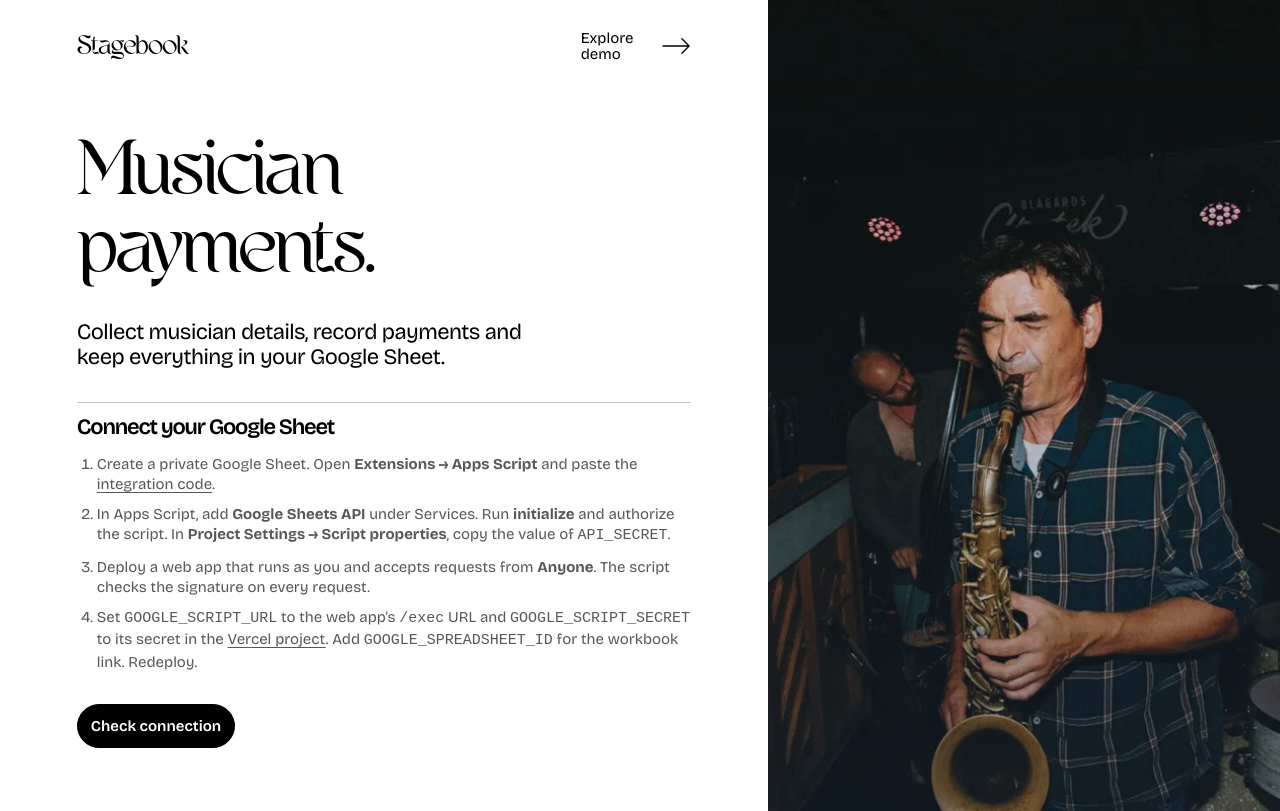
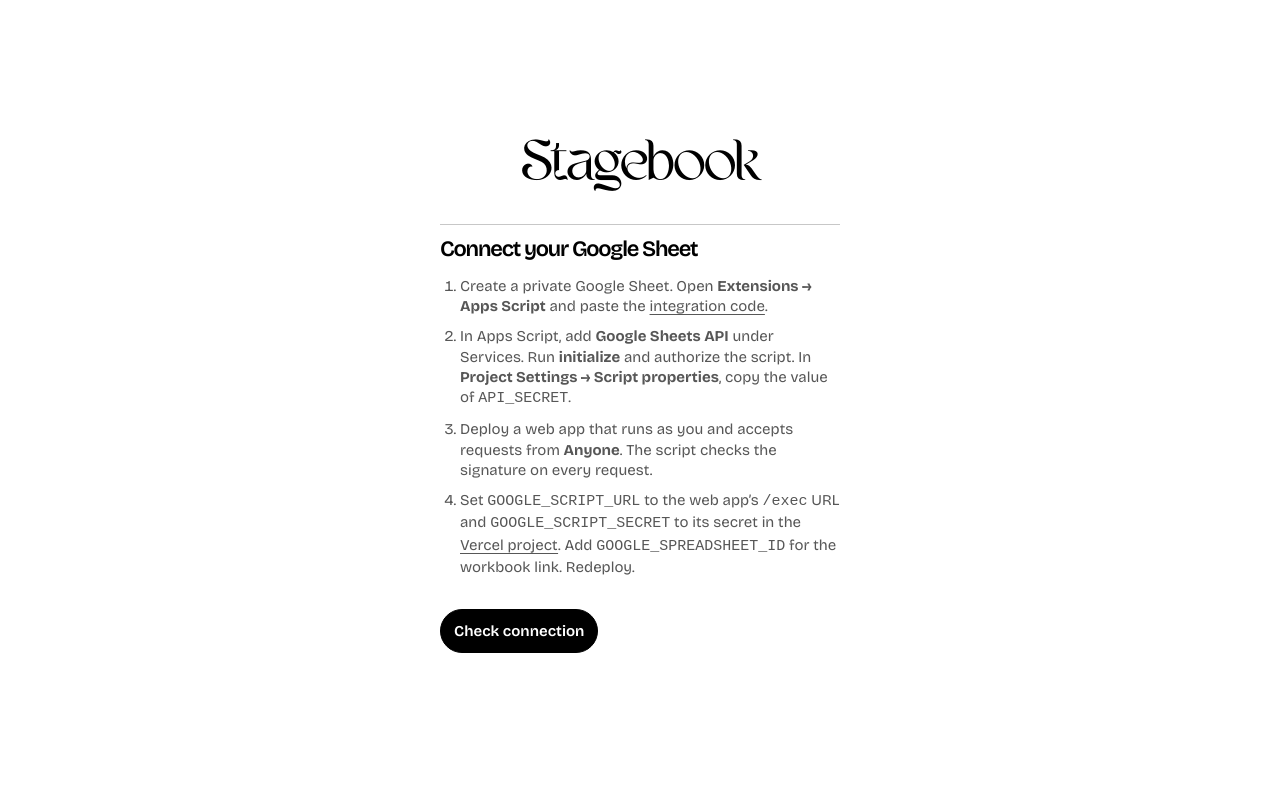
Before and after one commit to izakjonathan/dmf, a Next.js app: page / in a window 1280 px wide. Built offline with nearby package versions, Linux system fonts and the light colour scheme.

Commit message:
Simplify sign-in and match browser theme to page backgrounds

```diff
--- a/app/layout.tsx
+++ b/app/layout.tsx
@@ -1,10 +1,9 @@
-import type { Metadata, Viewport } from "next";
+import type { Metadata } from "next";
 import "./style.css";
 export const metadata: Metadata = {
   title: "Stagebook · Musician payments",
   description: "Musician registration and venue payment records.",
 };
-export const viewport: Viewport = { themeColor: "#000000" };
 export default function Layout({ children }: { children: React.ReactNode }) {
   return (
     <html lang="en">
--- a/app/style.css
+++ b/app/style.css
@@ -38,8 +38,16 @@
 }
 
 html {
-  background: #000;
+  background: var(--background);
   -webkit-text-size-adjust: 100%;
+}
+
+html:has(.sign-in) {
+  --background: var(--cream);
+}
+
+html:has(.registration) {
+  --background: var(--blue);
 }
 
 body {
@@ -687,11 +695,30 @@ label small {
   background: color-mix(in srgb, var(--cream) 85%, white);
 }
 
-.sign-in-photo {
-  min-height: clamp(330px, 100vw, 480px);
-  background:
-    linear-gradient(#1f2d4826, #1f2d4866),
-    var(--blue) url("/live-music.webp") 57% center / cover no-repeat;
+.sign-in {
+  display: grid;
+  place-items: center;
+  padding: 32px 24px;
+}
+
+.sign-in .gate-inner {
+  width: min(100%, 400px);
+  padding: 0;
+}
+
+.sign-in .brand {
+  margin-bottom: 32px;
+  font-size: clamp(40px, 9vw, 58px);
+  text-align: center;
+}
+
+.sign-in .auth {
+  border-top: 0;
+  padding: 0;
+}
+
+.sign-in .auth button {
+  width: 100%;
 }
 
 .registration-intro {
@@ -762,11 +789,6 @@ label small {
 
   .filters {
     grid-template-columns: repeat(3, minmax(0, 1fr));
-  }
-
-  .sign-in {
-    display: grid;
-    grid-template-columns: minmax(0, 3fr) minmax(0, 2fr);
   }
 }
 
--- a/components/Dashboard.tsx
+++ b/components/Dashboard.tsx
@@ -10,16 +10,12 @@ import {
 import {
   bandKey,
   clientWorkspace,
-  demoWorkspace,
   empty,
   isoWeek,
   money,
   net,
-  musicianEditSchema,
-  paymentRecords,
   tariff,
   today,
-  updateMusician,
   type ClientWorkspace,
   type Musician,
   type Payment,
@@ -27,6 +23,7 @@ import {
   type Venue,
 } from "@/lib/model";
 
+import { ViewportTheme } from "./ViewportTheme";
 import { BankFields } from "./BankFields";
 import { ContractReceipt, PaymentContractFields } from "./Contract";
 
@@ -112,11 +109,9 @@ export default function Dashboard() {
   const [mode, setMode] = useState<
     "loading" | "connect" | "setup" | "login" | "app"
   >("loading");
-  const [workspace, setWorkspace] = useState<ClientWorkspace>(() =>
+  const [data, setWorkspace] = useState<ClientWorkspace>(() =>
     clientWorkspace(empty()),
   );
-  const [sample, setSample] = useState(demoWorkspace);
-  const [demo, setDemo] = useState(false);
   const [sheet, setSheet] = useState<string | null>(null);
   const [error, setError] = useState("");
   const [notice, setNotice] = useState("");
@@ -134,7 +129,6 @@ export default function Dashboard() {
   const dialog = useRef<HTMLDialogElement>(null);
   const actions = useRef<HTMLDivElement>(null);
   const actionToggle = useRef<HTMLButtonElement>(null);
-  const data = demo ? clientWorkspace(sample) : workspace;
   const start = useCallback(async () => {
     setError("");
     try {
@@ -202,29 +196,6 @@ export default function Dashboard() {
     setBusy(true);
     setError("");
     try {
-      if (demo) {
-        const copy = structuredClone(sample);
-        if (action === "venue") copy.venue = values as Venue;
-        if (action === "payment")
-          copy.payments.push(...paymentRecords(copy, values));
-        if (action === "musician") {
-          const problem = updateMusician(
-            copy,
-            musicianEditSchema.parse(values),
-          );
-          if (problem) throw Error(problem);
-        }
-        if (action === "void") {
-          const { id, reason } = values as { id: string; reason: string };
-          const item = copy.payments.find((p) => p.id === id);
-          if (item) item.voidReason = reason;
-        }
-        setSample(copy);
-        setNotice("Saved in the demo.");
-        dialog.current?.close();
-        setModal(null);
-        return;
-      }
       const result = await request("/api/workspace", { action, data: values });
       setWorkspace(result.workspace);
       dialog.current?.close();
@@ -257,12 +228,9 @@ export default function Dashboard() {
     setBusy(true);
     setError("");
     try {
-      const result = demo
-        ? {
-            profile: sample.musicians.find((musician) => musician.id === id),
-            collectCpr: sample.venue.collectCpr,
-          }
-        : await request("/api/workspace?musician=" + encodeURIComponent(id));
+      const result = await request(
+        "/api/workspace?musician=" + encodeURIComponent(id),
+      );
       if (!result.profile) throw Error("Musician not found.");
       setModal({
         kind: "musician",
@@ -332,7 +300,6 @@ export default function Dashboard() {
     const link = copyUrl
       ? Promise.resolve(copyUrl)
       : (async () => {
-          if (demo) return location.origin + "/register/demo";
           const result = await request("/api/workspace", {
             action: "invite",
             data: {},
@@ -402,31 +369,12 @@ export default function Dashboard() {
       setBusy(false);
     }
   }
-  if (mode !== "app" && !demo)
+  if (mode !== "app")
     return (
       <main className="gate sign-in">
+        <ViewportTheme />
         <div className="gate-inner">
-          <header>
-            <Brand />
-            <button
-              className="text-action"
-              onClick={() => {
-                setDemo(true);
-                setError("");
-              }}
-            >
-              Explore demo
-            </button>
-          </header>
-          <h1>
-            Musician
-            <br />
-            payments.
-          </h1>
-          <p className="lead">
-            Collect musician details, record payments and keep everything in
-            your Google Sheet.
-          </p>
+          <h1 className="brand">Stagebook</h1>
           {error && (
             <p className="error" role="alert">
               {error}
@@ -522,7 +470,6 @@ export default function Dashboard() {
             </form>
           )}
         </div>
-        <div className="sign-in-photo" aria-hidden="true" />
       </main>
     );
   const matching = data.musicians.filter((m) =>
@@ -563,6 +510,7 @@ export default function Dashboard() {
       .reduce((sum, p) => sum + net(p), 0);
   return (
     <div className="shell">
+      <ViewportTheme />
       <header className="workspace-header">
         <h1>{page === "Overview" ? "Musician payments" : page}</h1>
         <button
@@ -574,15 +522,11 @@ export default function Dashboard() {
             setSigningUrl("");
             setEmailCheck(undefined);
             go("Overview");
-            if (demo) {
-              setDemo(false);
-              return;
-            }
             await request("/api/session", { action: "logout" });
             await start();
           }}
         >
-          {demo ? "Exit demo" : "Sign out"}
+          Sign out
         </button>
       </header>
       <main className="main">
@@ -687,7 +631,7 @@ export default function Dashboard() {
           {page === "Reports" && <Reports workspace={data} />}
           {page === "Venue" && (
             <VenueForm
-              key={data.revision + ":" + demo}
+              key={data.revision}
               venue={data.venue}
               busy={busy}
               save={(v) => void mutate("venue", v)}
@@ -696,20 +640,18 @@ export default function Dashboard() {
           {page === "Google Sheet" && (
             <section className="panel guide">
               <h2>Workbook</h2>
-              {!demo && (
               <div className="sheet-status row">
                 <span className="eyebrow">Google Sheets connected</span>
                 <button className="secondary" onClick={() => void start()}>
                   Refresh
                 </button>
               </div>
-              )}
               <p>
                 Venue details, musician details, payments and totals update on
                 every save. Restrict workbook access to staff who handle
                 payments.
               </p>
-              {sheet && !demo && (
+              {sheet && (
                 <a
                   className="button"
                   href={sheet}
@@ -739,8 +681,6 @@ export default function Dashboard() {
                 <p>No contracts signed yet.</p>
               )}
               <h2>Signing requests</h2>
-              {!demo && (
-                <>
               <button
                 className="secondary"
                 disabled={emailChecking}
@@ -759,8 +699,6 @@ export default function Dashboard() {
                     </>
                   )}
                 </p>
-                  )}
-                </>
               )}
 
               {signingUrl && (
--- a/components/Registration.tsx
+++ b/components/Registration.tsx
@@ -12,6 +12,7 @@ import {
 import { BankFields } from "./BankFields";
 import { ContractReceipt, ContractTerms } from "./Contract";
 import { Brand } from "./Dashboard";
+import { ViewportTheme } from "./ViewportTheme";
 type Details = {
   venue: {
     name: string;
@@ -155,6 +156,7 @@ export default function Registration({ token }: { token: string }) {
   }
   return (
     <main className="gate registration">
+      <ViewportTheme />
       <div className="registration-intro">
         <div className="gate-inner">
           <header>
--- /dev/null
+++ b/components/ViewportTheme.tsx
@@ -0,0 +1,13 @@
+"use client";
+
+import { useEffect, useState } from "react";
+
+export function ViewportTheme() {
+  const [color, setColor] = useState("");
+
+  useEffect(() => {
+    setColor(getComputedStyle(document.documentElement).backgroundColor);
+  }, []);
+
+  return color ? <meta name="theme-color" content={color} /> : null;
+}
```
Lines whose indentation alone changed are shown as unchanged.
